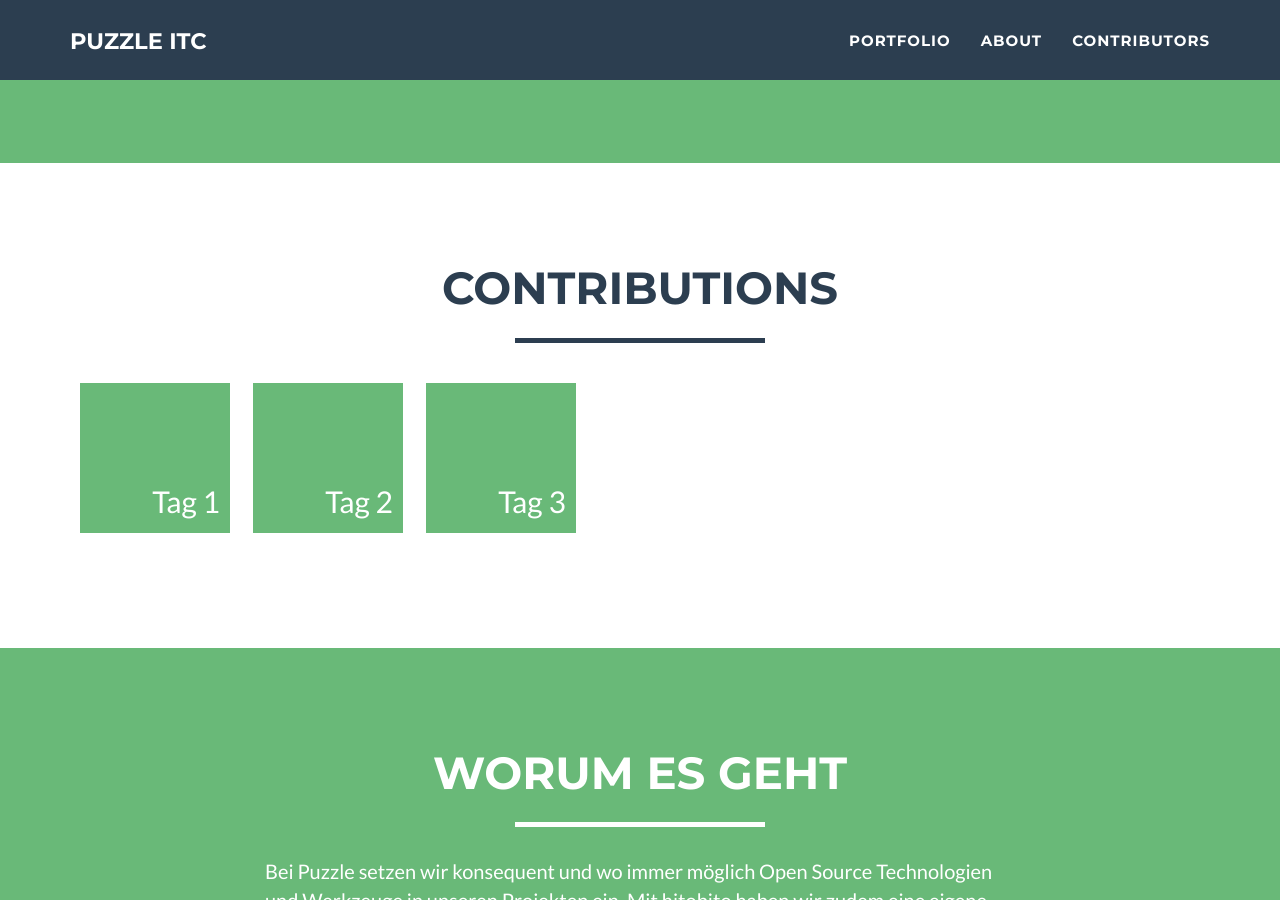
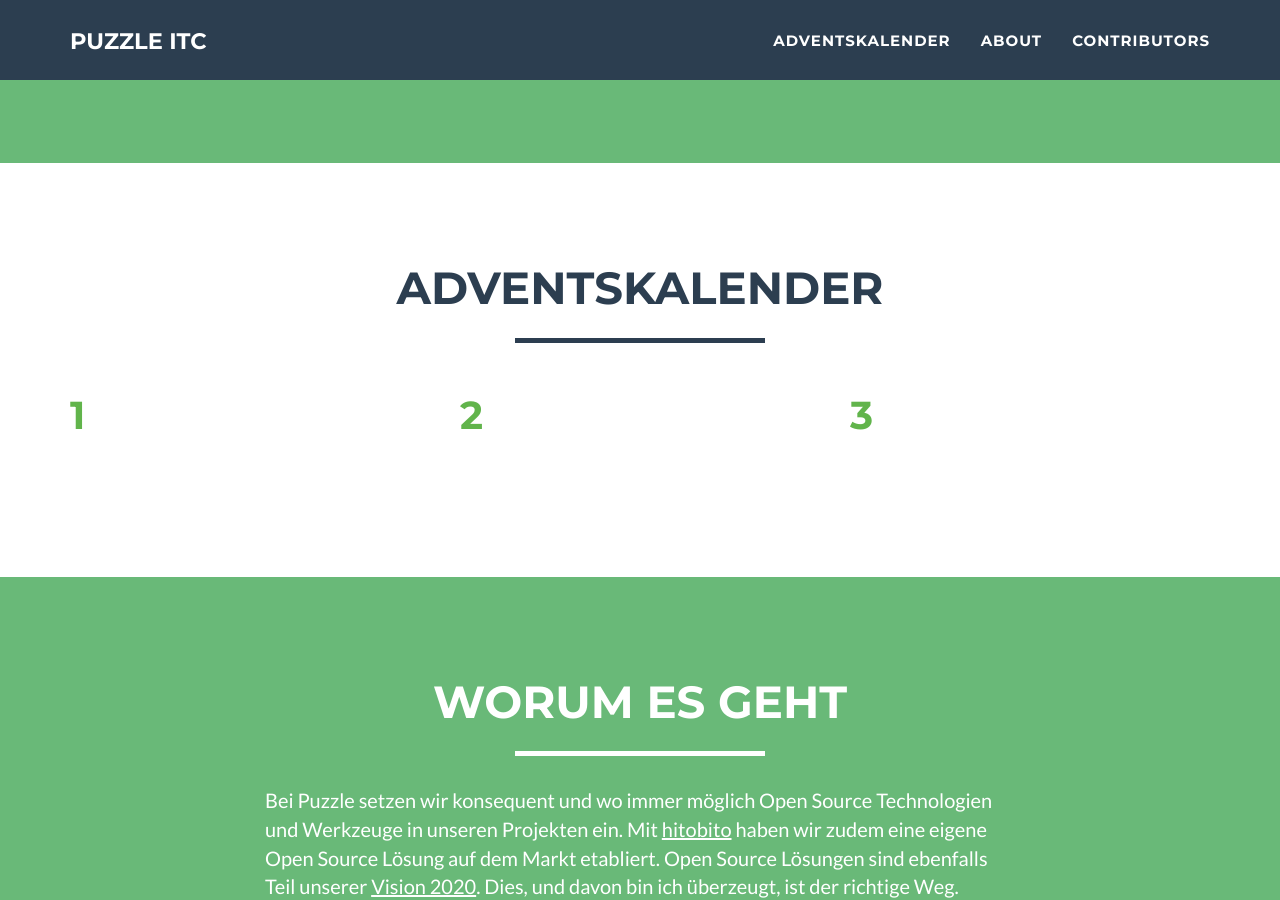
Before and after one commit to puzzle/opensource-advent-challenge-2015, a Jekyll site: the page built from index.html, in a window 1280 px wide and 900 px high, scrolled down 716 px. Built offline with Jekyll 4.4.1, drawn with Linux system fonts in a browser that asks for light colours; nearby versions of some CDN libraries.

Commit message:
taking over changes from index.html

```diff
--- a/_includes/navigation.html
+++ b/_includes/navigation.html
@@ -19,7 +19,7 @@
                         <a href="#page-top"></a>
                     </li>
                     <li class="page-scroll">
-                        <a href="#portfolio">Portfolio</a>
+                        <a href="#portfolio">Adventskalender</a>
                     </li>
                     <li class="page-scroll">
                         <a href="#about">About</a>
--- a/_layouts/default.html
+++ b/_layouts/default.html
@@ -43,7 +43,7 @@
         <div class="container">
             <div class="row">
                 <div class="col-lg-12 text-center">
-                    <h2>Contributions</h2>
+                    <h2>Adventskalender</h2>
                     <hr class="star-primary">
                 </div>
             </div>
--- a/index.html
+++ b/index.html
@@ -2,10 +2,19 @@
 layout: default
 ---
 
-<div class="door-list">
+<div class="row">
     {% for door in site.doors %}
-      <div class="door-list-item">
-          <a href="#contributions-day-{{ door.day }}" data-toggle="modal"><span class="door-list-item-text">Tag {{ door.day }}</span></a>
+      <div class="col-sm-4 portfolio-item">
+          <a href="#contributions-day-{{ door.day }}" data-toggle="modal" class="portfolio-link">
+          	<div class="caption">
+          	    <div class="caption-content">
+          	        <i class="fa fa-calendar-o fa-3x"></i>
+          	    </div>
+          	</div>
+          	<div class="calendaritem">
+          	    <h1>{{ door.day }}</h1>
+          	</div>
+          </a>
       </div>
     {% endfor %}
 </div>
```
Also changed, not shown: _includes/header.html (line endings or trailing spaces).
